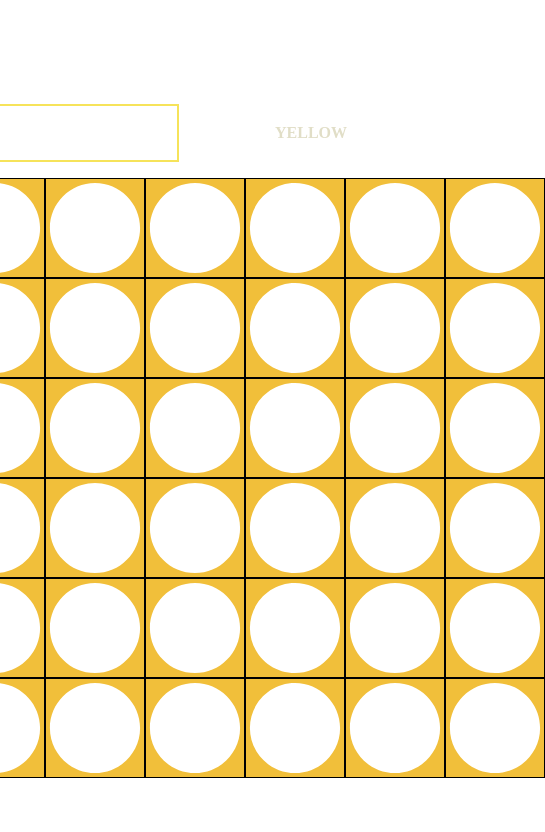
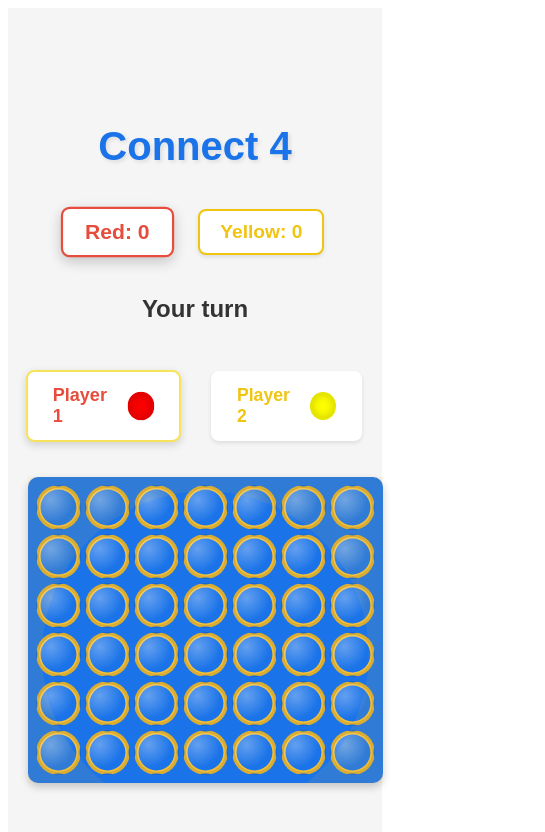
Before and after one commit to MohamedOrfy1/Connect-4-AI-Agent, a React (Vite) app in the folder frontend/connect-4/: page / in a window 390 px wide. Shown: the top 832 px of the page, 545 px wide, since content can reach past the window. Built offline with nearby package versions, Linux system fonts and the light colour scheme.

Commit message:
Linked the frontend with the backend & enhanced the AI

```diff
--- a/frontend/connect-4/src/App.css
+++ b/frontend/connect-4/src/App.css
@@ -4,6 +4,142 @@
   --p2-color: #E03A3E;
 }
 .App{
-    display: grid;
-    place-content: center;
+    display: flex;
+    flex-direction: column;
+    align-items: center;
+    justify-content: center;
+    padding: 20px;
+    min-height: 100vh;
+    background-color: #f5f5f5;
+    font-family: Arial, sans-serif;
 }
+
+h1 {
+    color: #1a73e8;
+    margin-bottom: 20px;
+    font-size: 2.5em;
+    text-shadow: 2px 2px 4px rgba(0, 0, 0, 0.1);
+}
+
+.game-status {
+    margin: 20px 0;
+    text-align: center;
+    min-height: 40px;
+}
+
+.game-status h2 {
+    color: #333;
+    font-size: 1.5em;
+    margin: 0;
+}
+
+.game-over {
+    text-align: center;
+    margin: 20px 0;
+    min-height: 40px;
+}
+
+.game-over h2 {
+    color: #333;
+    font-size: 1.8em;
+    margin-bottom: 20px;
+}
+
+button {
+    background-color: #1a73e8;
+    color: white;
+    border: none;
+    padding: 12px 24px;
+    border-radius: 5px;
+    cursor: pointer;
+    font-size: 1.1em;
+    transition: all 0.3s ease;
+    text-transform: uppercase;
+    font-weight: bold;
+    letter-spacing: 1px;
+}
+
+button:hover {
+    background-color: #1557b0;
+    transform: translateY(-2px);
+    box-shadow: 0 4px 8px rgba(0, 0, 0, 0.2);
+}
+
+button:active {
+    transform: translateY(0);
+}
+
+#players {
+    display: flex;
+    gap: 30px;
+    list-style: none;
+    padding: 0;
+    margin: 20px 0;
+    justify-content: center;
+}
+
+#players li {
+    padding: 12px 24px;
+    border-radius: 8px;
+    transition: all 0.3s ease;
+    background-color: white;
+    box-shadow: 0 2px 4px rgba(0, 0, 0, 0.1);
+}
+
+#players li.active {
+    transform: scale(1.1);
+    box-shadow: 0 4px 12px rgba(0, 0, 0, 0.2);
+}
+
+.red-player {
+    border: 2px solid #e74c3c;
+    color: #e74c3c;
+}
+
+.yellow-player {
+    border: 2px solid #f1c40f;
+    color: #f1c40f;
+}
+
+.scores {
+    display: flex;
+    gap: 30px;
+    margin: 20px 0;
+    font-size: 1.2em;
+    font-weight: bold;
+}
+
+.score {
+    padding: 10px 20px;
+    border-radius: 8px;
+    background-color: white;
+    box-shadow: 0 2px 4px rgba(0, 0, 0, 0.1);
+    transition: all 0.3s ease;
+}
+
+.score.active {
+    transform: scale(1.1);
+    box-shadow: 0 4px 12px rgba(0, 0, 0, 0.2);
+}
+
+.score.red {
+    color: #e74c3c;
+    border: 2px solid #e74c3c;
+}
+
+.score.yellow {
+    color: #f1c40f;
+    border: 2px solid #f1c40f;
+}
+
+.game-over h3 {
+    color: #333;
+    font-size: 1.5em;
+    margin: 10px 0;
+}
+
+.game-over p {
+    color: #666;
+    font-size: 1.2em;
+    margin: 15px 0 25px;
+}
--- a/frontend/connect-4/src/App.jsx
+++ b/frontend/connect-4/src/App.jsx
@@ -1,4 +1,4 @@
-import { useState } from 'react'
+import { useState, useEffect } from 'react'
 import './App.css'
 import Board from './components/Board/Board'
 import Player from './components/Player/Player'
@@ -13,32 +13,199 @@ const PLAYER_2 = 'yellow'
 const INITIAL_TILES = Array(ROWS).fill(EMPTY).map(() => Array(COLS).fill(EMPTY))
 
 function App() {
+  const [tiles, setTiles] = useState(INITIAL_TILES);
+  const [currentPlayer, setCurrentPlayer] = useState(PLAYER_1);
+  const [gameOver, setGameOver] = useState(false);
+  const [isAITurn, setIsAITurn] = useState(false);
+  const [scores, setScores] = useState({ red: 0, yellow: 0 });
 
-  const [tiles, setTiles] = useState(INITIAL_TILES);
-  const [currentPlayer, setCurrentPlayer] = useState(PLAYER_1)
+  // Convert color to number for API
+  const colorToNumber = (color) => color === PLAYER_1 ? 1 : 2;
 
-  function handleDrop(col) {
+  // Count all connected fours in the board for a given player
+  const countConnectedFours = (board, player) => {
+    let count = 0;
+
+    // Check horizontal
+    for (let row = 0; row < ROWS; row++) {
+      for (let col = 0; col < COLS - 3; col++) {
+        if (board[row][col] === player &&
+            board[row][col + 1] === player &&
+            board[row][col + 2] === player &&
+            board[row][col + 3] === player) {
+          count++;
+        }
+      }
+    }
+
+    // Check vertical
+    for (let row = 0; row < ROWS - 3; row++) {
+      for (let col = 0; col < COLS; col++) {
+        if (board[row][col] === player &&
+            board[row + 1][col] === player &&
+            board[row + 2][col] === player &&
+            board[row + 3][col] === player) {
+          count++;
+        }
+      }
+    }
+
+    // Check diagonal (positive slope)
+    for (let row = 0; row < ROWS - 3; row++) {
+      for (let col = 0; col < COLS - 3; col++) {
+        if (board[row][col] === player &&
+            board[row + 1][col + 1] === player &&
+            board[row + 2][col + 2] === player &&
+            board[row + 3][col + 3] === player) {
+          count++;
+        }
+      }
+    }
+
+    // Check diagonal (negative slope)
+    for (let row = 3; row < ROWS; row++) {
+      for (let col = 0; col < COLS - 3; col++) {
+        if (board[row][col] === player &&
+            board[row - 1][col + 1] === player &&
+            board[row - 2][col + 2] === player &&
+            board[row - 3][col + 3] === player) {
+          count++;
+        }
+      }
+    }
+
+    return count;
+  };
+
+  // Check if board is full
+  const isBoardFull = (board) => {
+    return board.every(row => row.every(cell => cell !== EMPTY));
+  };
+
+  // Update scores after each move
+  const updateScores = (board) => {
+    const redCount = countConnectedFours(board, PLAYER_1);
+    const yellowCount = countConnectedFours(board, PLAYER_2);
+    setScores({ red: redCount, yellow: yellowCount });
+  };
+
+  // Handle AI move
+  const handleAIMove = async () => {
+    try {
+      const response = await fetch('http://localhost:8000/ai/move', {
+        method: 'POST',
+        headers: {
+          'Content-Type': 'application/json',
+        },
+        body: JSON.stringify({
+          board: tiles.map(row =>
+            row.map(cell => cell === EMPTY ? 0 : (cell === PLAYER_1 ? 1 : 2))
+          ),
+          current_player: colorToNumber(currentPlayer),
+          use_expected_minimax: true
+        }),
+      });
+
+      if (!response.ok) {
+        throw new Error('Failed to get AI move');
+      }
+
+      const data = await response.json();
+      const aiMove = data.move;
+
+      // Make the AI move
+      const newTiles = tiles.map(row => [...row]);
+      for (let row = ROWS - 1; row >= 0; row--) {
+        if (newTiles[row][aiMove] === EMPTY) {
+          newTiles[row][aiMove] = currentPlayer;
+          setTiles(newTiles);
+          updateScores(newTiles);
+
+          if (isBoardFull(newTiles)) {
+            setGameOver(true);
+          } else {
+            setCurrentPlayer(PLAYER_1);
+            setIsAITurn(false);
+          }
+          return;
+        }
+      }
+    } catch (error) {
+      console.error('Error getting AI move:', error);
+      setIsAITurn(false);
+    }
+  };
+
+  // Handle player move
+  const handleDrop = (col) => {
+    if (gameOver || isAITurn) return;
+
     const newTiles = tiles.map(row => [...row]);
-
     for (let row = ROWS - 1; row >= 0; row--) {
       if (tiles[row][col] === EMPTY) {
         newTiles[row][col] = currentPlayer;
         setTiles(newTiles);
-        setCurrentPlayer(currentPlayer === PLAYER_1 ? PLAYER_2 : PLAYER_1);
+        updateScores(newTiles);
+
+        if (isBoardFull(newTiles)) {
+          setGameOver(true);
+        } else {
+          setCurrentPlayer(PLAYER_2);
+          setIsAITurn(true);
+        }
         return;
       }
     }
+  };
 
+  // Reset game
+  const resetGame = () => {
+    setTiles(INITIAL_TILES);
+    setCurrentPlayer(PLAYER_1);
+    setGameOver(false);
+    setIsAITurn(false);
+    setScores({ red: 0, yellow: 0 });
   };
+
+  // Handle AI turn
+  useEffect(() => {
+    if (isAITurn && !gameOver) {
+      handleAIMove();
+    }
+  }, [isAITurn, gameOver]);
 
   return (
     <div className='App'>
       <h1>Connect 4</h1>
+      <div className="scores">
+        <div className={`score red ${currentPlayer === PLAYER_1 && !gameOver ? 'active' : ''}`}>
+          Red: {scores.red}
+        </div>
+        <div className={`score yellow ${currentPlayer === PLAYER_2 && !gameOver ? 'active' : ''}`}>
+          Yellow: {scores.yellow}
+        </div>
+      </div>
+      {gameOver ? (
+        <div className="game-over">
+          <h2>Game Over!</h2>
+          <h3>
+            {scores.red > scores.yellow ? 'Red wins!' :
+             scores.yellow > scores.red ? 'Yellow wins!' :
+             'It\'s a tie!'}
+          </h3>
+          <p>Final Score - Red: {scores.red}, Yellow: {scores.yellow}</p>
+          <button onClick={resetGame}>Play Again</button>
+        </div>
+      ) : (
+        <div className="game-status">
+          <h2>{isAITurn ? "AI is thinking..." : "Your turn"}</h2>
+        </div>
+      )}
       <ol id="players" className="highlight-player">
-        <Player color={PLAYER_1} isActive={currentPlayer === PLAYER_1} />
-        <Player color={PLAYER_2} isActive={currentPlayer === PLAYER_2} />
+        <Player color={PLAYER_1} isActive={currentPlayer === PLAYER_1 && !isAITurn} />
+        <Player color={PLAYER_2} isActive={currentPlayer === PLAYER_2 && !isAITurn} />
       </ol>
-      <Board tiles={tiles} onDrop={handleDrop} />
+      <Board tiles={tiles} onDrop={handleDrop} disabled={gameOver || isAITurn} />
     </div>
   )
 }
--- a/frontend/connect-4/src/components/Board/Board.css
+++ b/frontend/connect-4/src/components/Board/Board.css
@@ -1,8 +1,43 @@
-.board{
+.board {
     display: grid;
-    grid-template-columns: repeat(7, var(--size));
-    grid-template-rows: repeat(6, var(--size));
+    grid-template-columns: repeat(7, 80px);
+    grid-template-rows: repeat(6, 80px);
+    gap: 8px;
+    background-color: #1a73e8;
+    padding: 15px;
+    border-radius: 10px;
+    box-shadow: 0 4px 8px rgba(0, 0, 0, 0.2);
+    margin: 20px auto;
+    position: relative;
 }
+
+.board.disabled {
+    opacity: 0.7;
+    pointer-events: none;
+}
+
+.board::before {
+    content: '';
+    position: absolute;
+    top: 0;
+    left: 0;
+    right: 0;
+    bottom: 0;
+    background-image: url('./board.svg');
+    background-size: cover;
+    opacity: 0.1;
+    pointer-events: none;
+}
+
 .board .cell{
     background: url('board.svg');
 }
+
+@media (max-width: 600px) {
+    .board {
+        grid-template-columns: repeat(7, 45px);
+        grid-template-rows: repeat(6, 45px);
+        gap: 4px;
+        padding: 8px;
+    }
+}
--- a/frontend/connect-4/src/components/Board/Board.jsx
+++ b/frontend/connect-4/src/components/Board/Board.jsx
@@ -2,10 +2,9 @@ import React from 'react'
 import './Board.css'
 import Cell from '../Cell/Cell'
 
-export default function Board({ tiles, onDrop }) {
-
+export default function Board({ tiles, onDrop, disabled }) {
     return (
-        <div className="board">
+        <div className={`board ${disabled ? 'disabled' : ''}`}>
             {tiles.map((row, rowIndex) =>
                 row.map((cell, colIndex) => (
                     <Cell
@@ -14,6 +13,7 @@ export default function Board({ tiles, onDrop }) {
                         rowIndex={rowIndex}
                         colIndex={colIndex}
                         onClick={() => onDrop(colIndex)}
+                        disabled={disabled}
                     />
                 ))
             )}
--- a/frontend/connect-4/src/components/Cell/Cell.css
+++ b/frontend/connect-4/src/components/Cell/Cell.css
@@ -1,21 +1,56 @@
 .cell {
-    margin: 0;
-    padding: 0;
-    display: flex;
-    justify-content: center;
-    align-items: center;
-    border: 1px solid black;
+    width: 100%;
+    height: 100%;
+    border-radius: 50%;
+    background-color: white;
     cursor: pointer;
+    transition: all 0.3s ease;
+    border: 3px solid rgba(0, 0, 0, 0.1);
+    box-sizing: border-box;
+    position: relative;
+    overflow: hidden;
+}
+
+.cell:hover:not(.disabled) {
+    background-color: #f0f0f0;
+    transform: scale(0.95);
+}
+
+.cell.disabled {
+    cursor: not-allowed;
 }
 
 .cell.red {
-    background-color: rgb(255, 0, 0);
+    background-color: #e74c3c;
+    border-color: #c0392b;
+    animation: dropPiece 0.5s ease-out;
 }
 
 .cell.yellow {
-    background-color: rgb(255, 255, 0);
+    background-color: #f1c40f;
+    border-color: #f39c12;
+    animation: dropPiece 0.5s ease-out;
 }
 
-.cell.empty {
-    background-color: rgb(255, 255, 255);
+@keyframes dropPiece {
+    0% {
+        transform: translateY(-400%);
+    }
+    100% {
+        transform: translateY(0);
+    }
 }
+
+/* Add shine effect */
+.cell::before {
+    content: '';
+    position: absolute;
+    top: 0;
+    left: 0;
+    right: 0;
+    bottom: 0;
+    background: radial-gradient(circle at 30% 30%,
+        rgba(255, 255, 255, 0.8) 0%,
+        rgba(255, 255, 255, 0.0) 60%);
+    opacity: 0.4;
+}
--- a/frontend/connect-4/src/components/Cell/Cell.jsx
+++ b/frontend/connect-4/src/components/Cell/Cell.jsx
@@ -1,10 +1,13 @@
+import React from 'react'
 import './Cell.css';
 
-export default function Cell({ value, rowIndex, colIndex, onClick }) {
+export default function Cell({ value, rowIndex, colIndex, onClick, disabled }) {
     return (
         <div
-            className={`cell ${value || 'empty'}`}
+            className={`cell ${value} ${disabled ? 'disabled' : ''}`}
             onClick={onClick}
+            data-row={rowIndex}
+            data-col={colIndex}
         >
 
         </div>
--- a/frontend/connect-4/src/components/Player/Player.css
+++ b/frontend/connect-4/src/components/Player/Player.css
@@ -25,10 +25,48 @@
 }
 
 .player {
-    border: 2px solid transparent;
-    padding: 0.5rem;
-    border-radius: 4px;
+    display: flex;
+    align-items: center;
+    gap: 10px;
     font-weight: bold;
+    font-size: 1.1em;
+    padding: 12px 24px;
+    border-radius: 8px;
+    background-color: white;
+    box-shadow: 0 2px 4px rgba(0, 0, 0, 0.1);
+    transition: all 0.3s ease;
+}
+
+.player.active {
+    transform: scale(1.1);
+    box-shadow: 0 4px 12px rgba(0, 0, 0, 0.2);
+}
+
+.player-token {
+    width: 24px;
+    height: 24px;
+    border-radius: 50%;
+    border: 2px solid rgba(0, 0, 0, 0.1);
+}
+
+.red-player {
+    border: 2px solid #e74c3c;
+    color: #e74c3c;
+}
+
+.red-player .player-token {
+    background-color: #e74c3c;
+    box-shadow: inset 0 0 10px rgba(0, 0, 0, 0.2);
+}
+
+.yellow-player {
+    border: 2px solid #f1c40f;
+    color: #f1c40f;
+}
+
+.yellow-player .player-token {
+    background-color: #f1c40f;
+    box-shadow: inset 0 0 10px rgba(0, 0, 0, 0.2);
 }
 
 .player-color {
@@ -52,15 +90,19 @@ ol {
 
 @keyframes pulse {
     0% {
-      border-color: #f6e35a;
-      box-shadow: 0 0 0 0 rgba(246, 227, 90, 0.4);
+        transform: scale(1);
+        box-shadow: 0 2px 4px rgba(0, 0, 0, 0.1);
     }
     50% {
-      border-color: #f8c031;
-      box-shadow: 0 0 0 0.5rem rgba(248, 165, 49, 0);
+        transform: scale(1.05);
+        box-shadow: 0 4px 12px rgba(0, 0, 0, 0.2);
     }
     100% {
-      border-color: #f6e35a;
-      box-shadow: 0 0 0 0 rgba(246, 227, 90, 0);
+        transform: scale(1);
+        box-shadow: 0 2px 4px rgba(0, 0, 0, 0.1);
     }
-  }
+}
+
+.player.active {
+    animation: pulse 2s infinite ease-in-out;
+}
--- a/frontend/connect-4/src/components/Player/Player.jsx
+++ b/frontend/connect-4/src/components/Player/Player.jsx
@@ -1,12 +1,11 @@
+import React from 'react';
 import './Player.css';
 
 export default function Player({ color, isActive }) {
-
     return (
-        <li className={isActive ? 'active' : undefined}>
-            <span className="player">
-                <span className="player-color">{color}</span>
-            </span>
+        <li className={`player ${color}-player ${isActive ? 'active' : ''}`}>
+            Player {color === 'red' ? '1' : '2'}
+            <div className="player-token" style={{ backgroundColor: color }} />
         </li>
     );
 }
```
